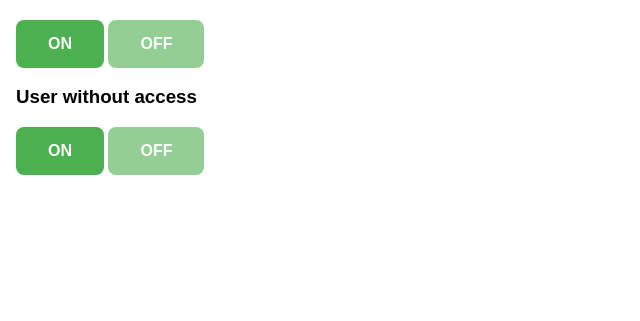
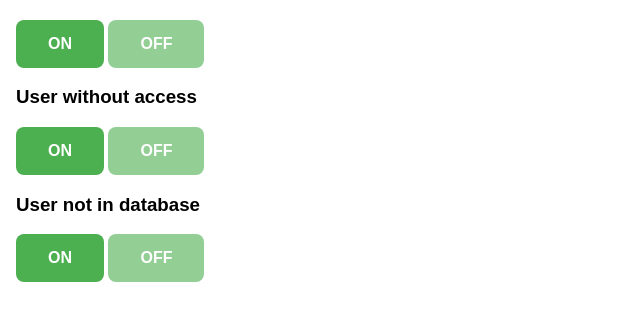
Before and after one commit to kbsezginel/ms_lockout, a Flask app: page /control in a window 1280 px wide. Shown: the part 137-458 px from the top of the page, without its empty margins (0-640 px from the left). Run offline with Flask 2, Linux system fonts and the light colour scheme.

Commit message:
Web server uid support 3.

```diff
--- a/FlaskApp/templates/control.html
+++ b/FlaskApp/templates/control.html
@@ -71,6 +71,11 @@
   <button class="button button" onclick="send_button(this)" name="something" value="2">ON</button>
   <button class="button buttonoff" onclick="send_button(this)" name="something" value="2">OFF</button>
 
+  <h3>User not in database</h3>
+  <button class="button button" onclick="send_button(this)" name="something" value="3">ON</button>
+  <button class="button buttonoff" onclick="send_button(this)" name="something" value="3">OFF</button>
+
+
 </body>
 <script>
   function send_button(objButton) {
```
